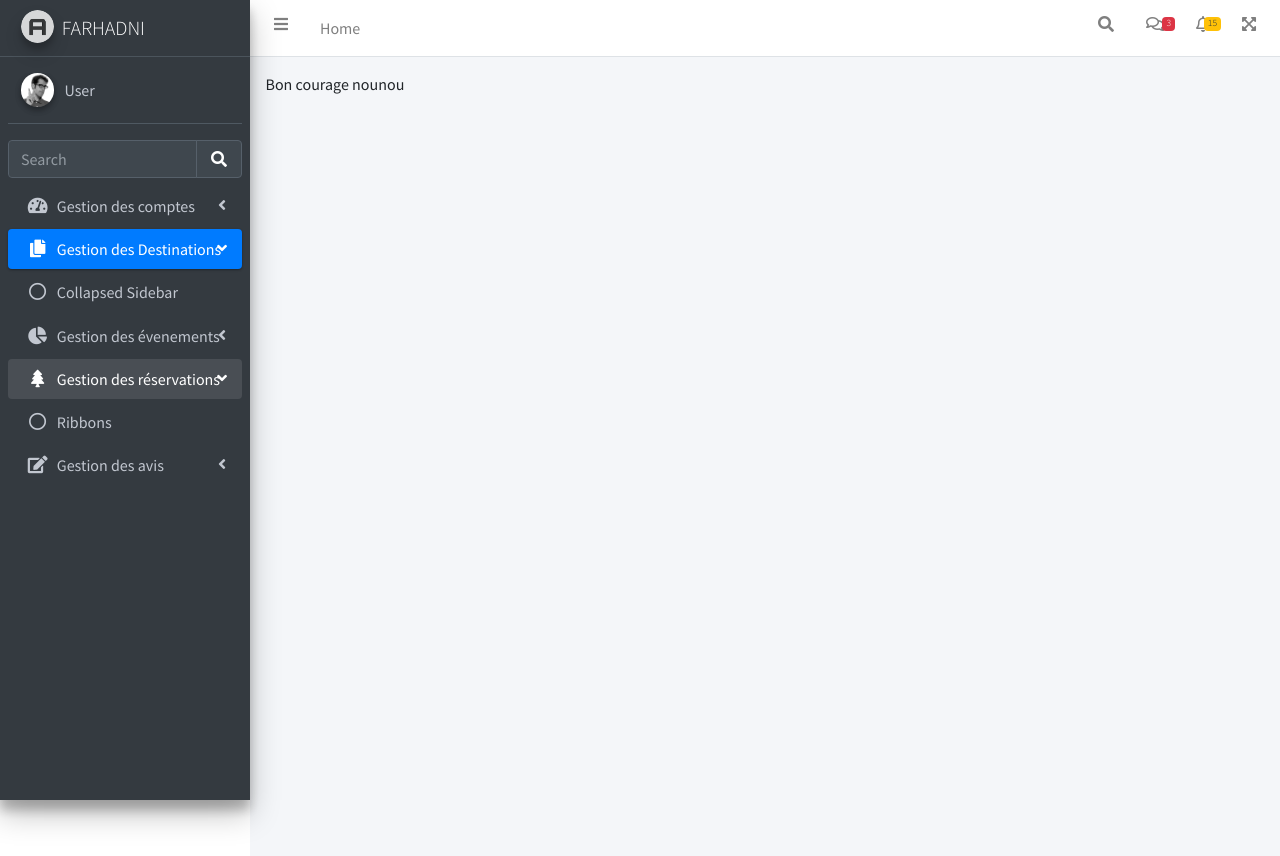
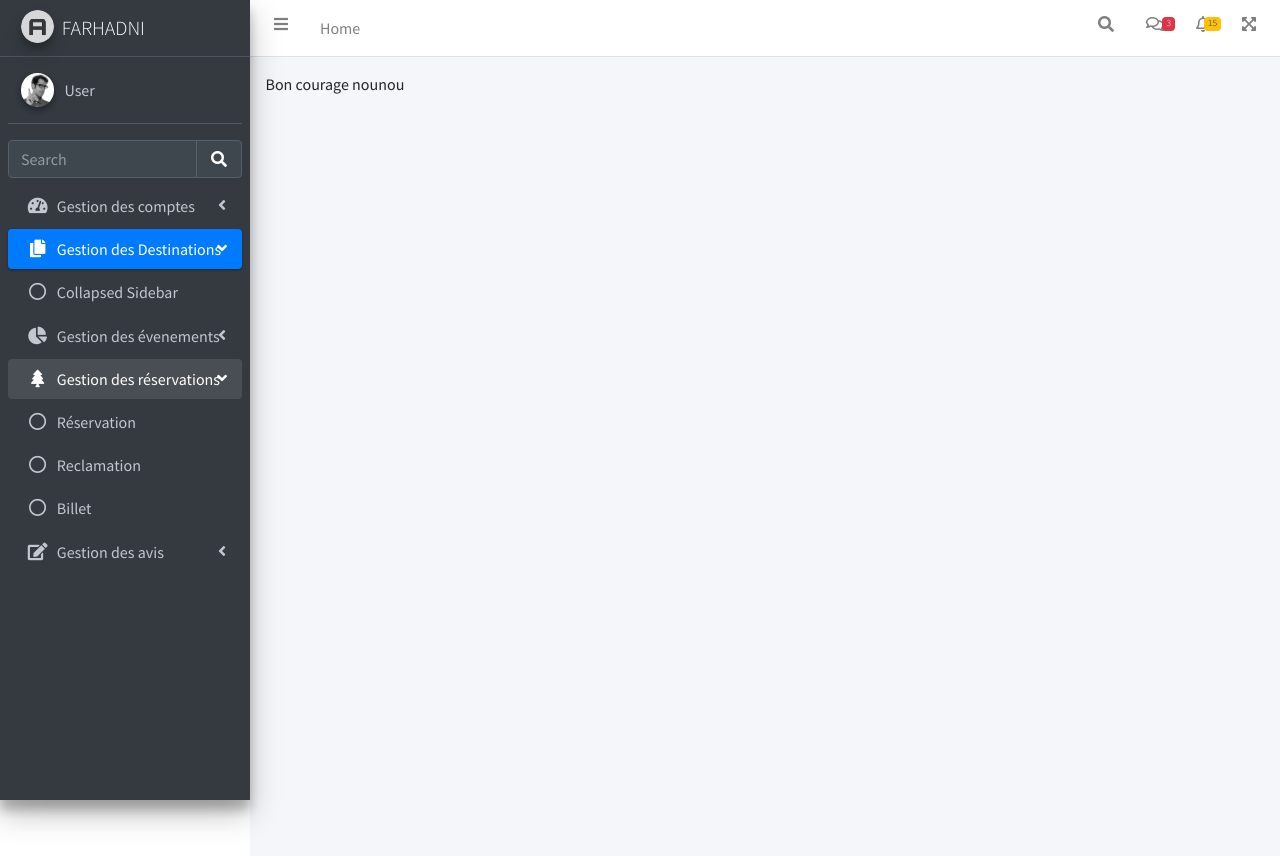
Before and after one commit to FatmaMaazoun/PIDEV_CACT, a Symfony app: template templates/avis/index.html.twig in a window 1280 px wide, after a click on "Gestion des réservations". Shown: the top 856 px of the page. Run offline with Twig, Linux system fonts and the light colour scheme; the template is opened without the code that fills it, so the values that code supplies are empty; some libraries are stand-ins or nearby versions.

Commit message:
CRUDReservation

```diff
--- a/src/Entity/Reclamation.php
+++ b/src/Entity/Reclamation.php
@@ -90,4 +90,5 @@ class Reclamation
 
         return $this;
     }
+
 }
--- a/src/Entity/Reservation.php
+++ b/src/Entity/Reservation.php
@@ -206,4 +206,5 @@ class Reservation
     public function __toString() {
         return  $this->statut;
     }
+
 }
--- a/templates/base.html.twig
+++ b/templates/base.html.twig
@@ -265,9 +265,21 @@
 
 
                           <li class="nav-item">
-                            <a href="../UI/ribbons.html" class="nav-link">
+                            <a href="{{ path('listres') }}" class="nav-link">
                               <i class="far fa-circle nav-icon"></i>
-                              <p>Ribbons</p>
+                              <p>Réservation</p>
+                            </a>
+                          </li>
+                          <li class="nav-item">
+                            <a href="{{ path('listrec') }}" class="nav-link">
+                              <i class="far fa-circle nav-icon"></i>
+                              <p>Reclamation</p>
+                            </a>
+                          </li>
+                          <li class="nav-item">
+                            <a href="{{ path('listbill') }}" class="nav-link">
+                              <i class="far fa-circle nav-icon"></i>
+                              <p>Billet</p>
                             </a>
                           </li>
                         </ul>
--- a/templates/reclamation/listerec.html.twig
+++ b/templates/reclamation/listerec.html.twig
@@ -17,7 +17,7 @@
              <tr>
                  <td>{{ rec.id}} </td>
                  <td>{{ rec.type}} </td>
-                 <td>{{ rec.getDescription }}</td>
+                 <td>{{ rec.getDescription() }}</td>
                  <td>{{ rec.getDateRec()|date('d-m-y') }}</td>
                  <td><a href="{{  path('updatereclamation',{id:rec.id})}}"> <button class="btn btn-secondary">Modifier</button></a> </td>
                  <td><a href="{{  path('deletereclamation',{id:rec.id})}}" onclick="return confirm('Etes-vous sur de supprimer cette reclamation?');">
```
